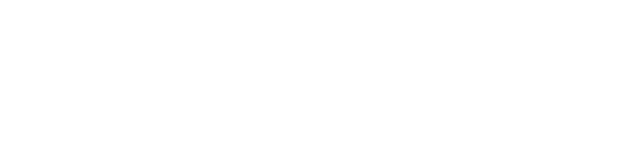
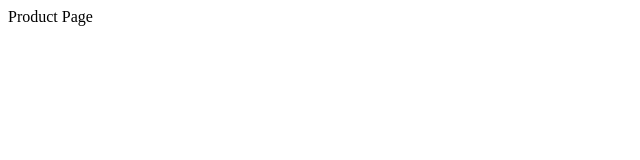
Before and after one commit to phucfeelforfun/travel_web, a plain HTML site: page product.html in a window 1280 px wide. Shown: the whole page, without its empty margins (0-640 px from the left). Drawn offline with Linux system fonts and the light colour scheme.

Commit message:
update product page

```diff
--- a/product.html
+++ b/product.html
@@ -3,9 +3,9 @@
 <head>
     <meta charset="UTF-8">
     <meta name="viewport" content="width=device-width, initial-scale=1.0">
-    <title>Document</title>
+    <title>Product</title>
 </head>
 <body>
-
+    Product Page
 </body>
 </html>
```
